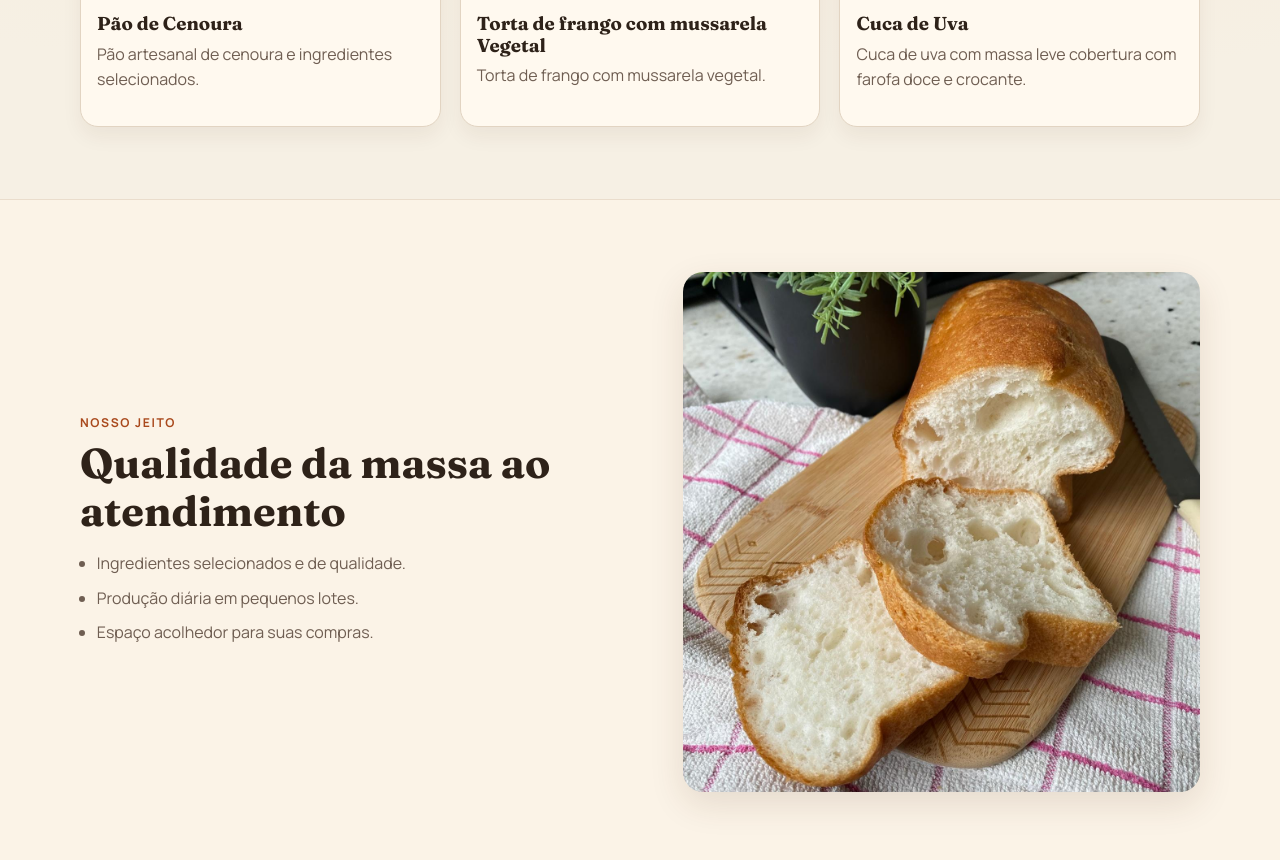
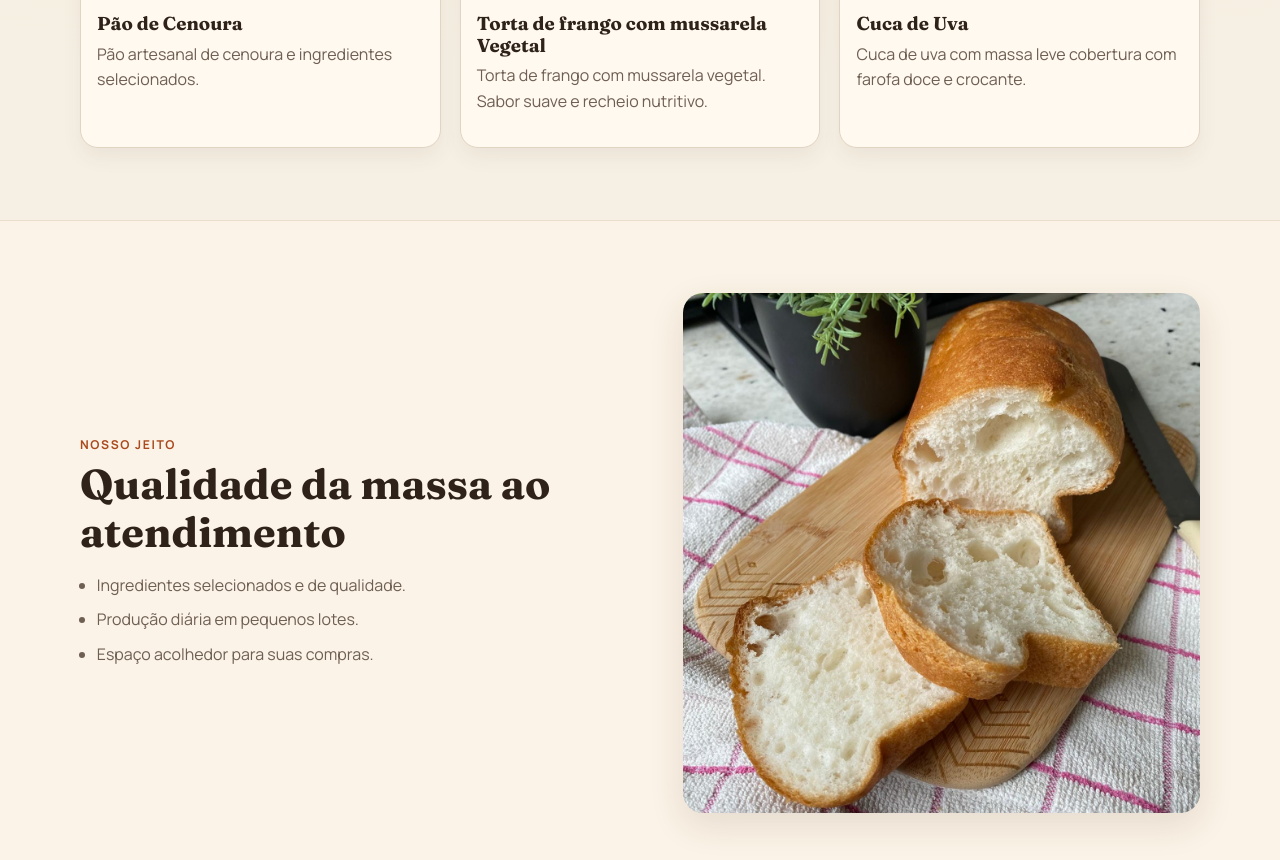
Before and after one commit to pixelbarz/casatrigozero, a plain HTML site: page index.html in a window 1280 px wide. Shown: the part 1063-1923 px from the top of the page. Drawn offline with Linux system fonts and the light colour scheme.

Commit message:
Atualizar o index.html

```diff
--- a/index.html
+++ b/index.html
@@ -84,7 +84,7 @@
               />
               <div class="card-body">
                 <h3>Torta de frango com mussarela Vegetal</h3>
-                <p>Torta de frango com mussarela vegetal.</p>
+                <p>Torta de frango com mussarela vegetal. Sabor suave e recheio nutritivo.</p>
               </div>
             </article>
             <article class="card reveal">
```
